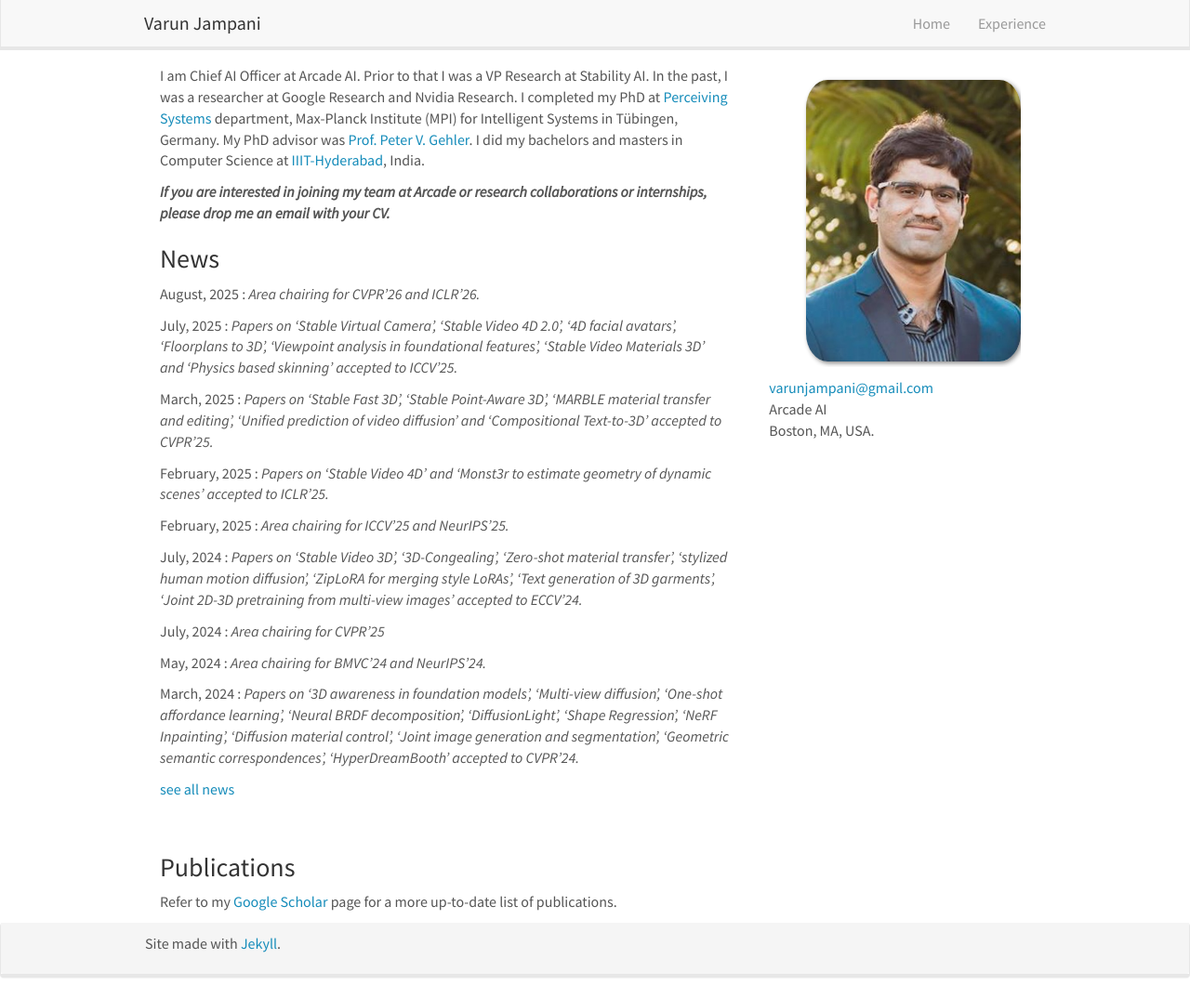
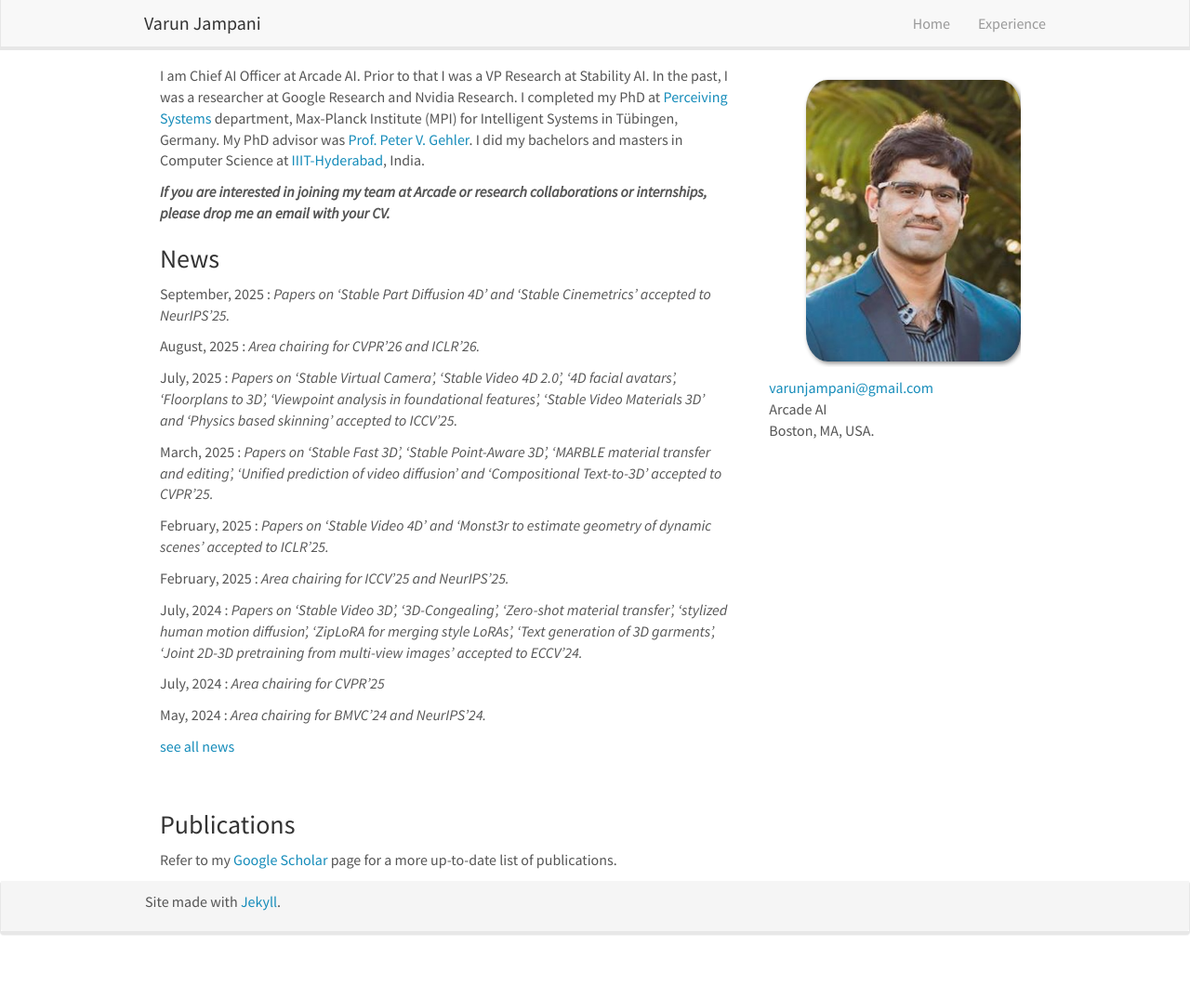
Before and after one commit to varunjampani/varunjampani.github.io, a Jekyll site: the page built from _pages/home.md, in a window 1280 px wide and 1074 px high. Shown: the whole window at 93% size. Built offline with Jekyll 4.4.1, drawn with Linux system fonts in a browser that asks for light colours; nearby versions of some CDN libraries.

Commit message:
Update news.yml

```diff
--- a/_data/news.yml
+++ b/_data/news.yml
@@ -1,3 +1,6 @@
+- date: September, 2025
+  headline: Papers on 'Stable Part Diffusion 4D' and 'Stable Cinemetrics' accepted to NeurIPS'25.
+
 - date: August, 2025
   headline: Area chairing for CVPR'26 and ICLR'26.
 
```
